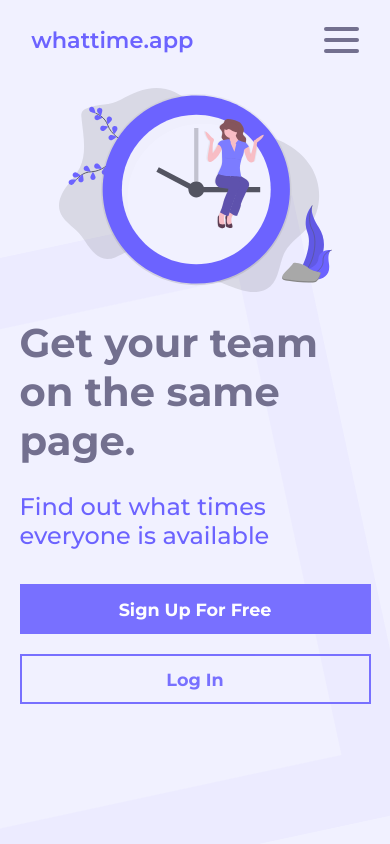
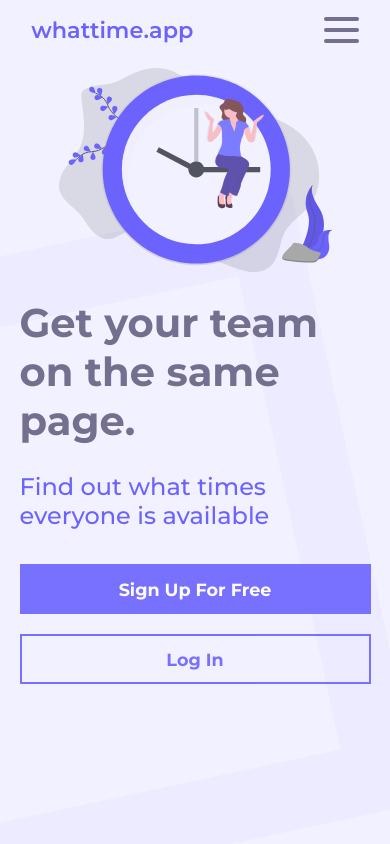
Before and after one commit to omerdemirkan/whattime, a React (Create React App) app in the folder front-end/: page / in a window 390 px wide. Shown: the top 844 px of the page. Built offline with nearby package versions, Linux system fonts and the light colour scheme.

Commit message:
make navbar height responsive

```diff
--- a/front-end/src/App.css
+++ b/front-end/src/App.css
@@ -60,6 +60,11 @@ h4 {
 
 @media (max-width: 768px) {
 
+  .App {
+    padding-top: 60px;
+
+  }
+
   h1 {
     font-size: 1.8rem;
   }
--- a/front-end/src/components/SideDrawer/SideDrawer.module.css
+++ b/front-end/src/components/SideDrawer/SideDrawer.module.css
@@ -2,7 +2,7 @@
     width: 60vw;
     height: 100vh;
     position: fixed;
-    top: 80px;
+    top: 60px;
     right: 0;
     background-color: rgb(222, 222, 236);
     display: flex;
--- a/front-end/src/containers/Navbar/Navbar.js
+++ b/front-end/src/containers/Navbar/Navbar.js
@@ -26,7 +26,7 @@ function Navbar(props) {
 
     useEffect(() => {
       const handleScroll = () => {
-        const show = window.scrollY > 80
+        const show = window.scrollY > 60
         if (navRef.current !== show) {
           setNavBackground(show)
         }
--- a/front-end/src/containers/Navbar/Navbar.module.css
+++ b/front-end/src/containers/Navbar/Navbar.module.css
@@ -56,7 +56,7 @@
 .Burger {
     display: none;
     position: absolute;
-    top: 20px;
+    top: 10px;
     right: 8%;
     cursor: pointer;
     outline: none;
@@ -98,6 +98,9 @@ div.Line3 {
     .Burger {
         display: inline-block;
     }
+    .Navbar {
+        height: 60px;
+    }
 }
 
 @keyframes FadeIn {
```
Also changed, not shown: 1 other file (tests, documents, lock files or other folders).
